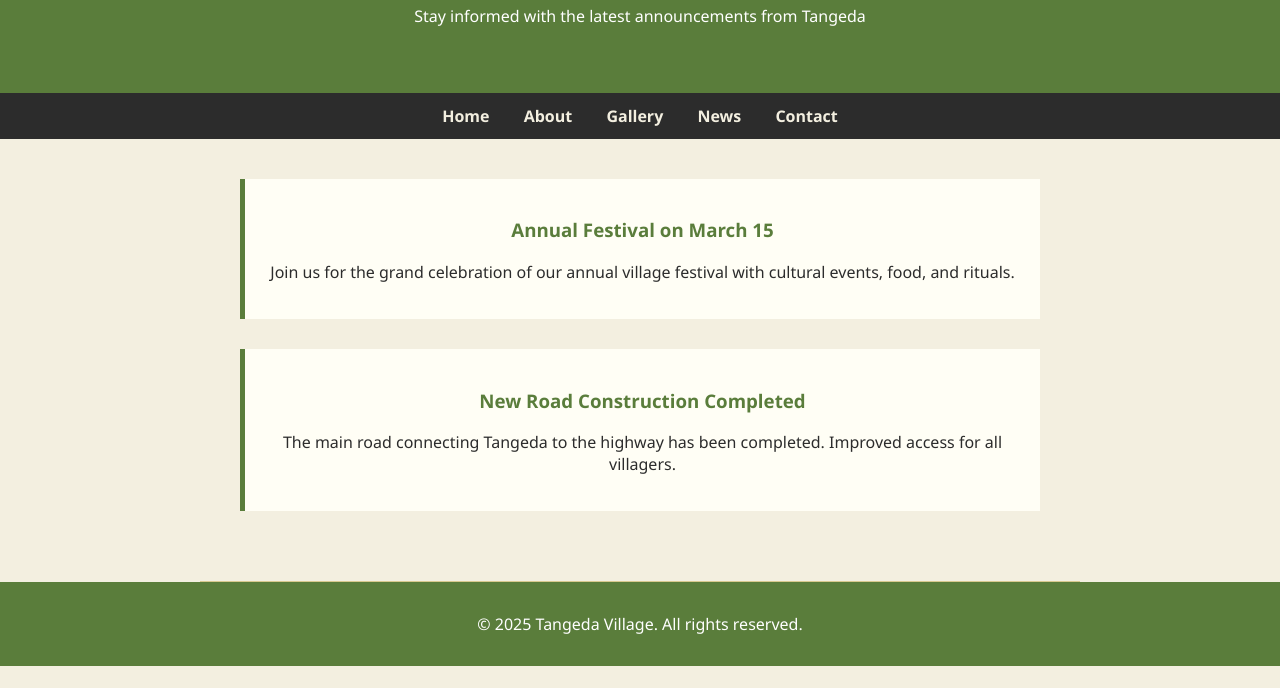
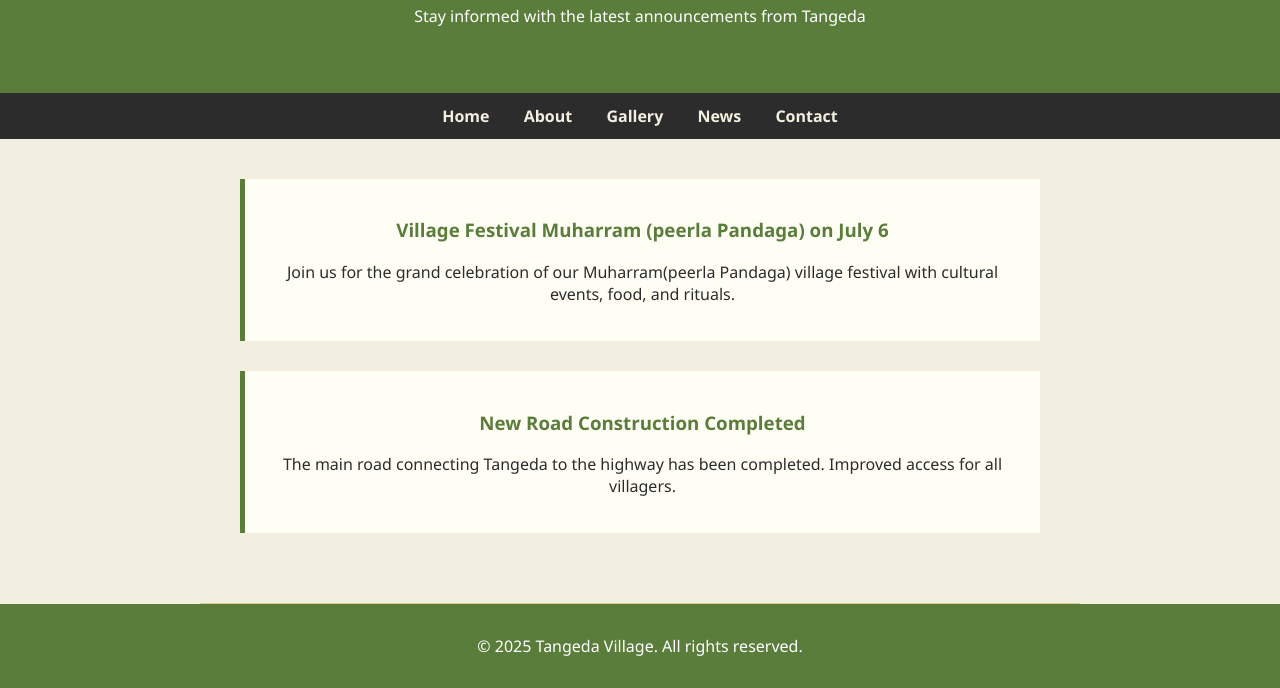
Before and after one commit to Venkeygogireddy/tangeda1, a plain HTML site: page news.html in a window 1280 px wide. Shown: the part 154-842 px from the top of the page. Before the commit the page ends 820 px from the top, so only its background shows below. Drawn offline with Linux system fonts and the light colour scheme.

Commit message:
Update news.html

```diff
--- a/news.html
+++ b/news.html
@@ -42,8 +42,8 @@
 
   <section class="news">
     <div class="news-article">
-      <h3>Annual Festival on March 15</h3>
-      <p>Join us for the grand celebration of our annual village festival with cultural events, food, and rituals.</p>
+      <h3>Village Festival Muharram (peerla Pandaga) on July 6</h3>
+      <p>Join us for the grand celebration of our Muharram(peerla Pandaga) village festival with cultural events, food, and rituals.</p>
     </div>
     <div class="news-article">
       <h3>New Road Construction Completed</h3>
```
